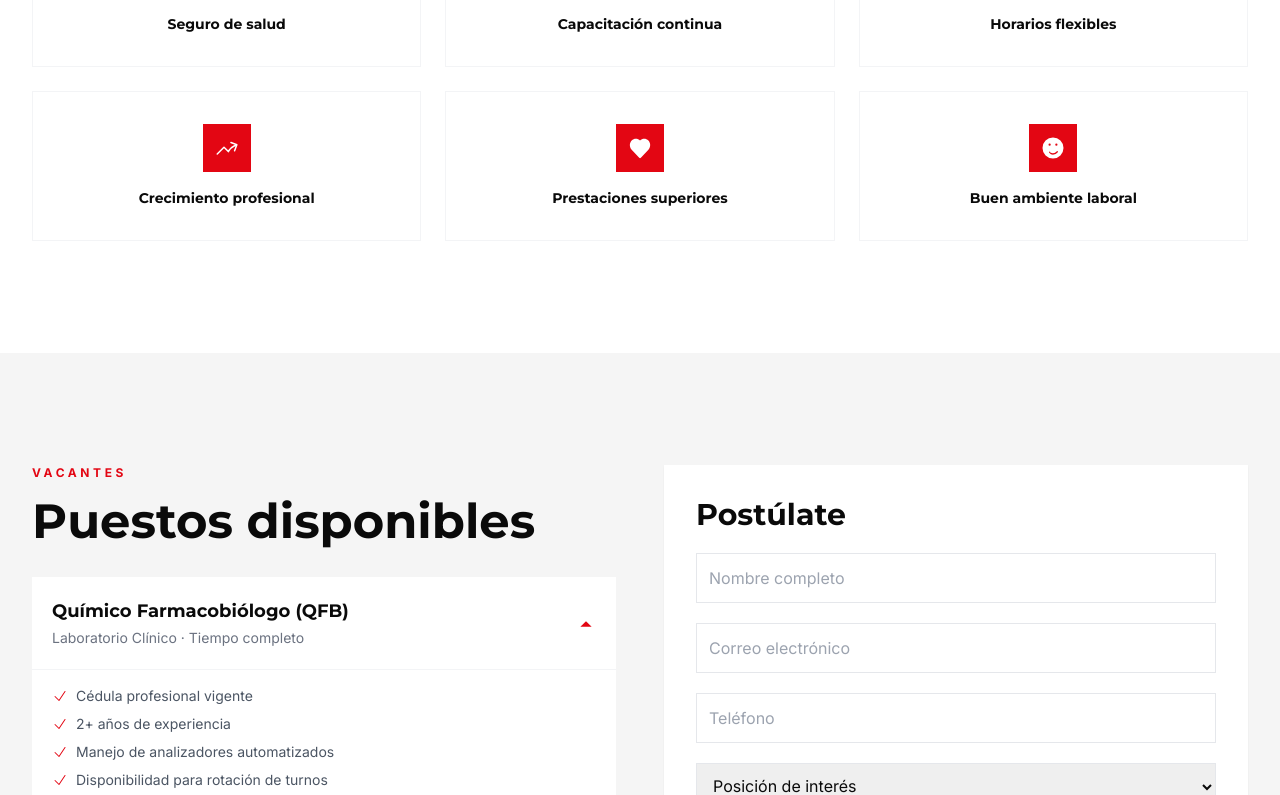
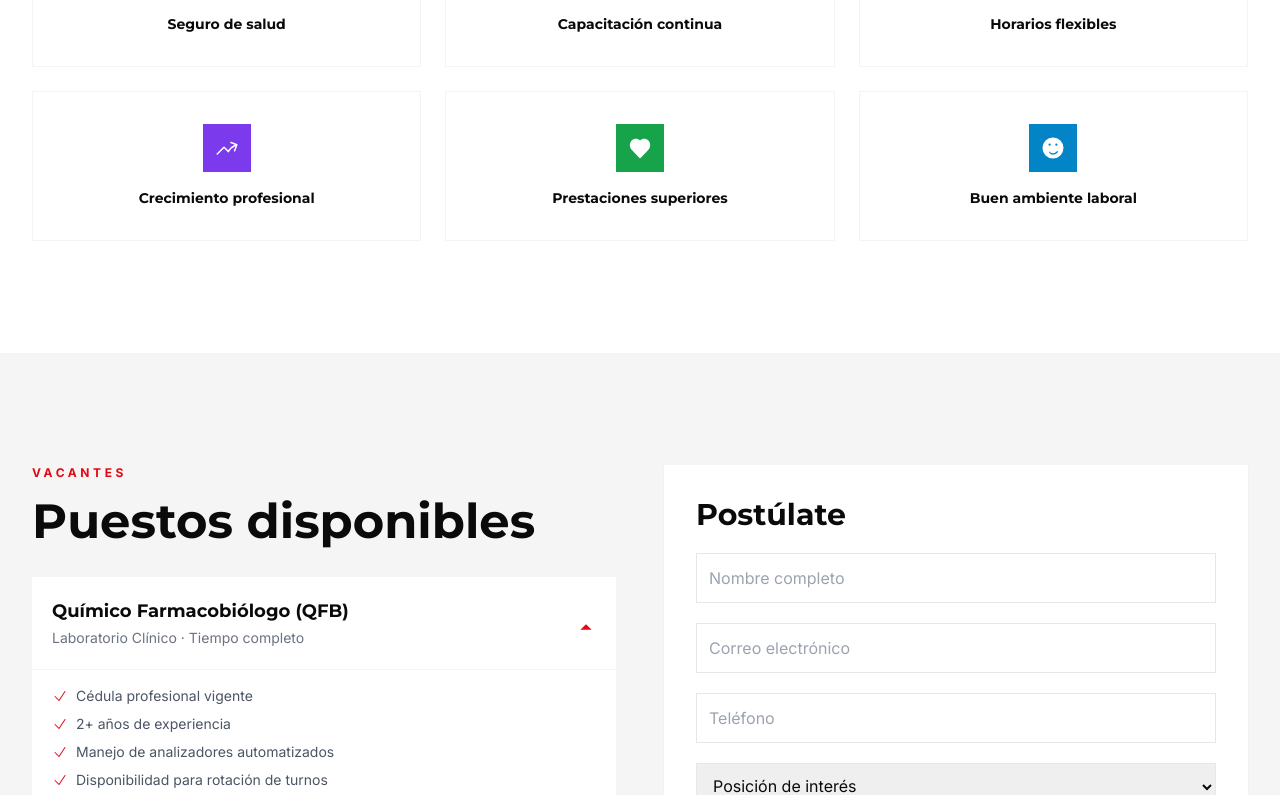
Before and after one commit to Partum-design/laboratorioa-lad, a Next.js app: page /unete in a window 1280 px wide. Shown: the part 967-1762 px from the top of the page. Built offline with nearby package versions, Linux system fonts and the light colour scheme.

Commit message:
Fix de Iconos

```diff
--- a/src/app/nosotros/page.tsx
+++ b/src/app/nosotros/page.tsx
@@ -3,6 +3,8 @@
 import PageTransition from "@/components/PageTransition";
 import VideoAuto from "@/components/VideoAuto";
 import ScrollReveal from "@/components/ScrollReveal";
+import { IconBadge, IconChip } from "@/components/IconBadge";
+import { iconColorAt } from "@/lib/icon-palette";
 import { motion } from "framer-motion";
 import { gsap } from "gsap";
 import { ScrollTrigger } from "gsap/ScrollTrigger";
@@ -231,7 +233,7 @@ export default function NosotrosPage() {
             <div className="space-y-8">
               <div className="border-lad">
                 <div className="mb-4 flex items-center gap-3">
-                  <IconTarget />
+                  <IconChip color={iconColorAt(0)}><IconTarget /></IconChip>
                   <p className="text-xs font-bold uppercase tracking-[0.3em] text-lad-red">Misión</p>
                 </div>
                 <h3 className="mb-3 font-display text-2xl font-bold">Qué nos mueve</h3>
@@ -241,7 +243,7 @@ export default function NosotrosPage() {
               </div>
               <div className="border-lad">
                 <div className="mb-4 flex items-center gap-3">
-                  <IconEye />
+                  <IconChip color={iconColorAt(1)}><IconEye /></IconChip>
                   <p className="text-xs font-bold uppercase tracking-[0.3em] text-lad-red">Visión</p>
                 </div>
                 <h3 className="mb-3 font-display text-2xl font-bold">Hacia dónde vamos</h3>
@@ -306,9 +308,9 @@ export default function NosotrosPage() {
                       </span>
                     )}
                     {/* Ícono flotante */}
-                    <div className="absolute bottom-4 right-4 flex h-10 w-10 items-center justify-center bg-lad-red text-white">
+                    <IconBadge color={iconColorAt(index)} className="absolute bottom-4 right-4 h-10 w-10">
                       {area.icono}
-                    </div>
+                    </IconBadge>
                   </div>
                   {/* Texto */}
                   <div className="p-6">
@@ -322,9 +324,9 @@ export default function NosotrosPage() {
 
           {/* Valores al fondo */}
           <div className="mt-14 grid grid-cols-2 gap-4 md:grid-cols-4">
-            {valores.map((v) => (
+            {valores.map((v, index) => (
               <div key={v.label} className="flex items-center gap-3 bg-lad-gray-light p-5">
-                <div className="text-lad-red">{v.icon}</div>
+                <IconBadge color={iconColorAt(index + 2)} className="h-9 w-9">{v.icon}</IconBadge>
                 <p className="text-sm font-bold">{v.label}</p>
               </div>
             ))}
--- a/src/app/unete/page.tsx
+++ b/src/app/unete/page.tsx
@@ -3,6 +3,8 @@
 import PageTransition from "@/components/PageTransition";
 import VideoAuto from "@/components/VideoAuto";
 import ScrollReveal from "@/components/ScrollReveal";
+import { IconBadge, IconChip } from "@/components/IconBadge";
+import { iconColorAt } from "@/lib/icon-palette";
 import { buildWhatsAppLink } from "@/lib/contact";
 import { AnimatePresence, motion } from "framer-motion";
 import { gsap } from "gsap";
@@ -176,7 +178,7 @@ export default function UnetePage() {
             Buscamos personas cuidadosas, puntuales y con buen trato al paciente. Si quieres crecer en diagnóstico clínico, revisa las vacantes.
           </p>
           <a href="#vacantes" className="hero-el btn-primary inline-flex items-center gap-2">
-            <IconChevron />
+            <IconChip color="#ffffff" size="h-5 w-5"><IconChevron /></IconChip>
             Ver vacantes disponibles
           </a>
         </div>
@@ -195,9 +197,9 @@ export default function UnetePage() {
             {beneficios.map((b, index) => (
               <ScrollReveal key={b.label} delay={index * 0.08}>
                 <div className="card-hover border border-gray-100 p-8 text-center hover:border-lad-red">
-                  <div className="mx-auto mb-4 flex h-12 w-12 items-center justify-center bg-lad-red">
+                  <IconBadge color={iconColorAt(index)} className="mx-auto mb-4 h-12 w-12">
                     {b.icon}
-                  </div>
+                  </IconBadge>
                   <p className="font-display text-sm font-bold">{b.label}</p>
                 </div>
               </ScrollReveal>
@@ -226,7 +228,7 @@ export default function UnetePage() {
                       <span className="text-sm text-gray-500">{posicion.area} · {posicion.tipo}</span>
                     </span>
                     <span className={`text-lad-red transition-transform ${activePos === index ? "rotate-180" : ""}`}>
-                      <IconChevron />
+                      <IconChip color={iconColorAt(index)} size="h-5 w-5"><IconChevron /></IconChip>
                     </span>
                   </button>
                   <AnimatePresence>
@@ -240,7 +242,7 @@ export default function UnetePage() {
                         <ul className="space-y-2 border-t border-gray-100 p-5 pt-4">
                           {posicion.req.map((r) => (
                             <li key={r} className="flex items-center gap-2 text-sm text-gray-600">
-                              <IconCheck /> {r}
+                              <IconChip color={iconColorAt(2)} size="h-4 w-4"><IconCheck /></IconChip> {r}
                             </li>
                           ))}
                         </ul>
@@ -272,7 +274,7 @@ export default function UnetePage() {
                   </select>
                   <input className="border border-gray-200 p-3" name="experiencia" placeholder="Años de experiencia" value={formData.experiencia} onChange={handleChange} />
                   <label className="flex cursor-pointer items-center gap-3 border border-gray-200 p-3 text-sm text-gray-500 hover:border-lad-red transition-colors">
-                    <IconPaperclip />
+                    <IconChip color={iconColorAt(4)} size="h-4 w-4"><IconPaperclip /></IconChip>
                     {cvFile ? cvFile.name : "Adjuntar CV (.pdf, .doc, .docx)"}
                     <input className="hidden" type="file" accept=".pdf,.doc,.docx" onChange={(e) => setCvFile(e.target.files?.[0] || null)} />
                   </label>
@@ -280,7 +282,7 @@ export default function UnetePage() {
                   <button className="btn-primary flex items-center justify-center gap-2" disabled={enviando}>
                     {enviando ? "Abriendo WhatsApp..." : (
                       <>
-                        <IconSend />
+                        <IconChip color="#ffffff" size="h-4 w-4"><IconSend /></IconChip>
                         Enviar por WhatsApp
                       </>
                     )}
--- a/src/components/FloatingButtons.tsx
+++ b/src/components/FloatingButtons.tsx
@@ -1,6 +1,7 @@
 "use client";
 
 import { LAD_WHATSAPP_LINK } from "@/lib/contact";
+import { motion } from "framer-motion";
 import Link from "next/link";
 
 function WhatsAppIcon() {
@@ -30,7 +31,12 @@ export default function FloatingButtons() {
         aria-label="Contactar por WhatsApp"
         className="group fixed bottom-8 right-6 z-[100] flex items-center gap-3 rounded-full bg-[#25D366] px-4 py-3 shadow-lg transition-all hover:scale-105 hover:shadow-xl"
       >
-        <WhatsAppIcon />
+        <motion.span
+          animate={{ rotate: [0, -8, 8, -8, 0] }}
+          transition={{ duration: 1.6, repeat: Infinity, repeatDelay: 2.5, ease: "easeInOut" }}
+        >
+          <WhatsAppIcon />
+        </motion.span>
         <span className="max-w-0 overflow-hidden whitespace-nowrap text-sm font-bold text-white transition-all duration-300 group-hover:max-w-xs">
           WhatsApp
         </span>
@@ -42,7 +48,12 @@ export default function FloatingButtons() {
         aria-label="Ver catálogo de estudios"
         className="group fixed bottom-8 left-6 z-[100] flex items-center gap-3 rounded-full bg-lad-red px-4 py-3 shadow-lg transition-all hover:scale-105 hover:shadow-xl"
       >
-        <IconCatalog />
+        <motion.span
+          animate={{ y: [0, -3, 0] }}
+          transition={{ duration: 1.8, repeat: Infinity, ease: "easeInOut" }}
+        >
+          <IconCatalog />
+        </motion.span>
         <span className="max-w-0 overflow-hidden whitespace-nowrap text-sm font-bold text-white transition-all duration-300 group-hover:max-w-xs">
           Ver estudios
         </span>
--- /dev/null
+++ b/src/components/IconBadge.tsx
@@ -0,0 +1,58 @@
+"use client";
+
+import { motion } from "framer-motion";
+import type { ReactNode } from "react";
+
+interface IconBadgeProps {
+  color: string;
+  iconColor?: string;
+  children: ReactNode;
+  className?: string;
+  rotate?: number;
+  idle?: boolean;
+}
+
+// Caja sólida tipo "sticker": fondo a color + ícono (blanco por defecto, o iconColor si se pasa).
+export function IconBadge({ color, iconColor = "#ffffff", children, className = "h-10 w-10", rotate = 8, idle = false }: IconBadgeProps) {
+  return (
+    <motion.div
+      className={`flex shrink-0 items-center justify-center ${className}`}
+      style={{ backgroundColor: color, color: iconColor }}
+      initial={{ scale: 0.6, opacity: 0, rotate: -8 }}
+      whileInView={{ scale: 1, opacity: 1, rotate: 0 }}
+      viewport={{ once: true, margin: "-40px" }}
+      whileHover={{ scale: 1.12, rotate }}
+      animate={idle ? { y: [0, -3, 0] } : undefined}
+      transition={
+        idle
+          ? { y: { duration: 2.4, repeat: Infinity, ease: "easeInOut" }, default: { type: "spring", stiffness: 300, damping: 15 } }
+          : { type: "spring", stiffness: 300, damping: 15 }
+      }
+    >
+      {children}
+    </motion.div>
+  );
+}
+
+interface IconChipProps {
+  color: string;
+  children: ReactNode;
+  size?: string;
+}
+
+// Versión sin caja: ícono inline a color, con leve pop al hover. Para íconos junto a texto (no en tarjeta).
+export function IconChip({ color, children, size = "h-5 w-5" }: IconChipProps) {
+  return (
+    <motion.span
+      className={`inline-flex shrink-0 items-center justify-center ${size}`}
+      style={{ color }}
+      initial={{ scale: 0.7, opacity: 0 }}
+      whileInView={{ scale: 1, opacity: 1 }}
+      viewport={{ once: true, margin: "-40px" }}
+      whileHover={{ scale: 1.2, rotate: -6 }}
+      transition={{ type: "spring", stiffness: 320, damping: 14 }}
+    >
+      {children}
+    </motion.span>
+  );
+}
--- /dev/null
+++ b/src/lib/icon-palette.ts
@@ -0,0 +1,17 @@
+// Paleta de acento para íconos: roja de marca + 5 tonos saturados, no neón.
+export const ICON_COLORS = {
+  red: "#E30613",
+  amber: "#F59E0B",
+  teal: "#0D9488",
+  violet: "#7C3AED",
+  green: "#16A34A",
+  sky: "#0284C7",
+} as const;
+
+export type IconColorName = keyof typeof ICON_COLORS;
+
+export const ICON_COLOR_CYCLE: IconColorName[] = ["red", "amber", "teal", "violet", "green", "sky"];
+
+export function iconColorAt(index: number): string {
+  return ICON_COLORS[ICON_COLOR_CYCLE[index % ICON_COLOR_CYCLE.length]];
+}
```
Also changed, not shown: src/app/contacto/page.tsx (+15 -11 lines), src/app/estudios/page.tsx (+7 -5 lines), src/app/page.tsx (+9 -5 lines).
